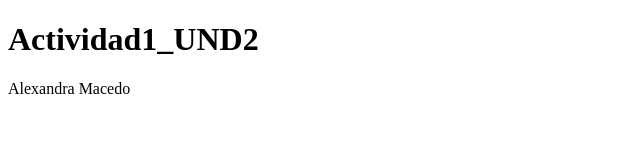
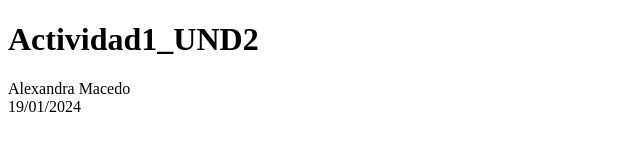
Before and after one commit to MelChita5/mtg-Alexandra-Macedo, a plain HTML site: page index.html in a window 1280 px wide. Shown: the full height of the page, 0-640 px from the left. Drawn offline with Linux system fonts and the light colour scheme.

Commit message:
captura git log

```diff
--- a/index.html
+++ b/index.html
@@ -11,5 +11,8 @@
         <h1 class="titulo">Actividad1_UND2</h1>
     </div>
     <div>Alexandra Macedo</div>
+    <div>
+        19/01/2024
+    </div>
 </body>
 </html>
```
Also changed, not shown: Captura desde 2024-01-19 10-16-23.png (added).
